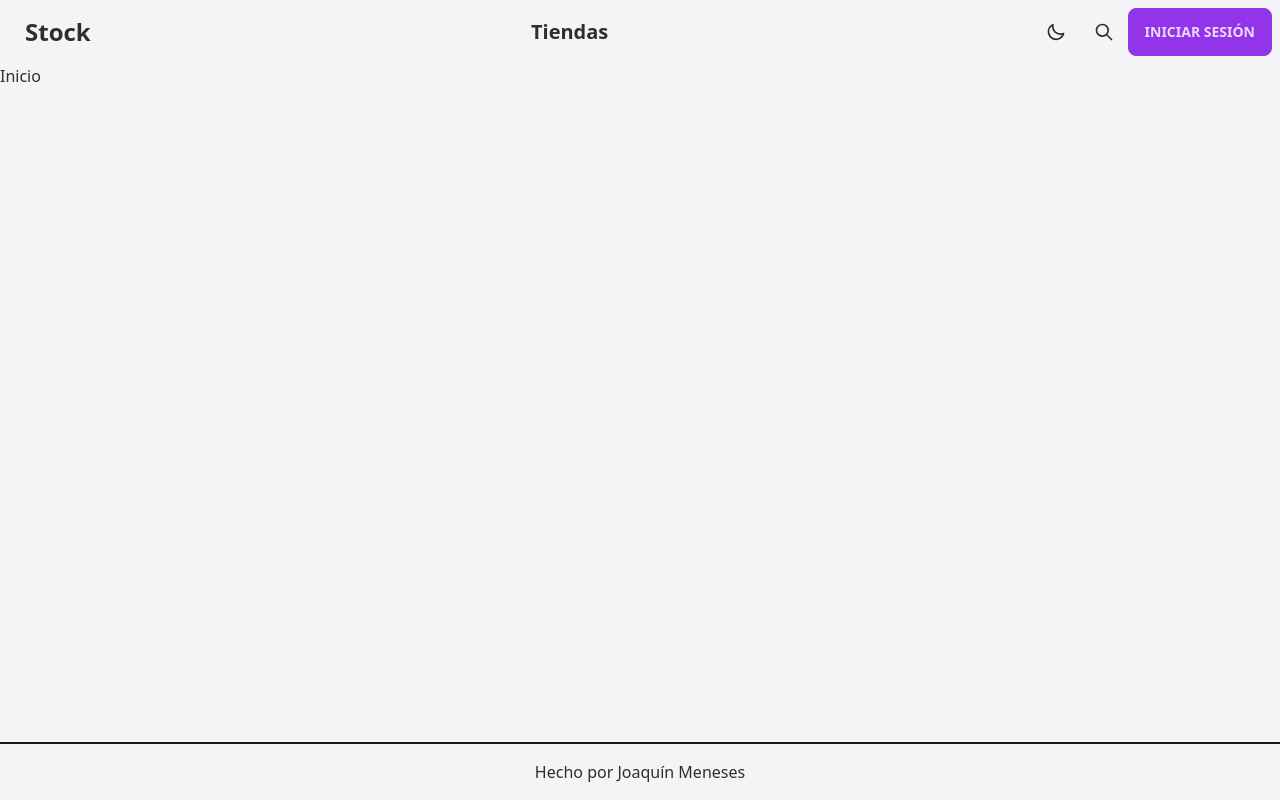
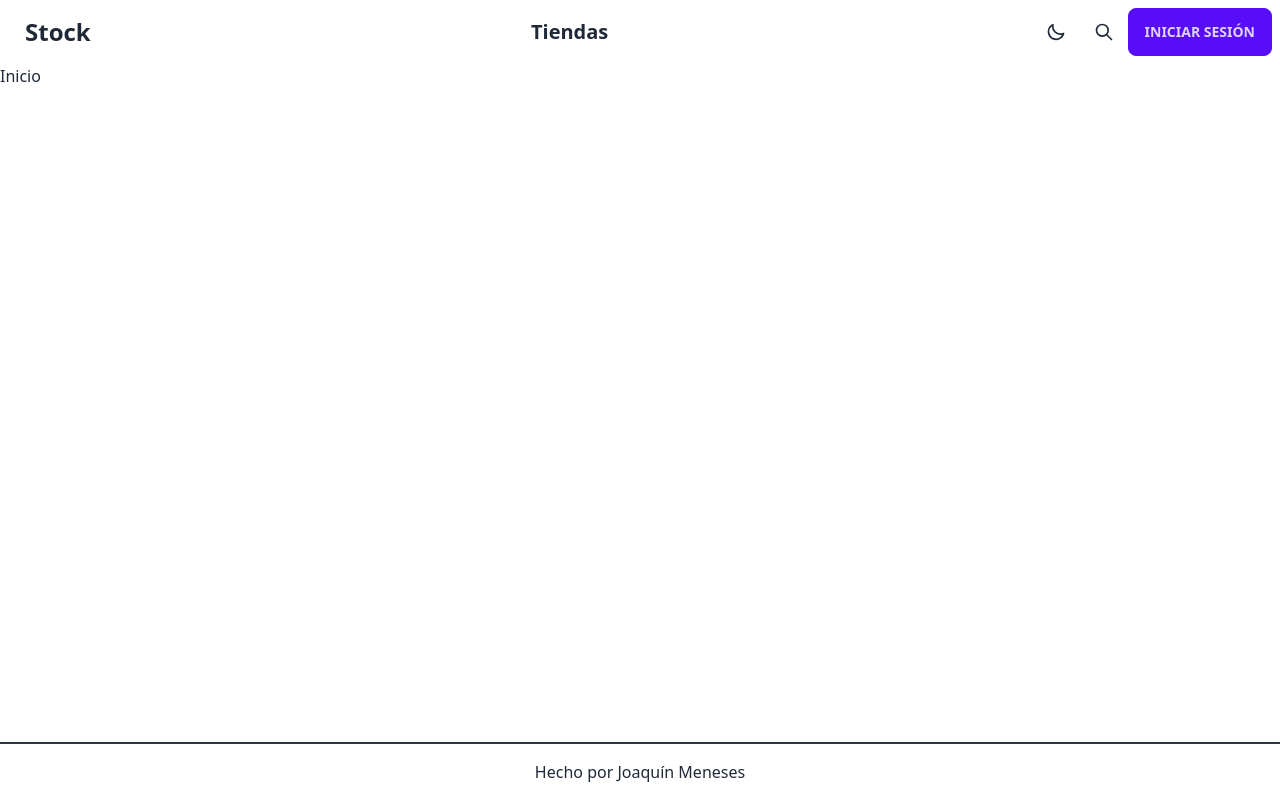
Before and after one commit to JoaquinMeneses/Stock-Front, a Next.js app: page / in a window 1280 px wide. Built offline with nearby package versions, Linux system fonts and the light colour scheme.

Commit message:
Fix toggle theme mode

```diff
--- a/app/layout.tsx
+++ b/app/layout.tsx
@@ -1,10 +1,11 @@
+"use client";
 import "./globals.css";
 import { Inter } from "next/font/google";
 import NavBar from "@/components/NavBar";
 import Footer from "@/components/Footer";
 
-/* import useStore from "@/store/store";
- */
+import useStore from "@/store/store";
+
 import type { Metadata } from "next";
 export const metadata: Metadata = {
   title: "Stock",
@@ -18,11 +19,11 @@ export default function RootLayout({
 }: {
   children: React.ReactNode;
 }) {
-/*   const { theme } = useStore();
- */
+  const { theme } = useStore();
+
   return (
     <>
-      <html lang="es" className="h-screen">
+      <html lang="es" className="h-screen" data-theme={theme}>
         <body className="flex flex-col h-full">
           <NavBar />
           <main className="flex-grow">{children}</main>
--- a/components/Menu.tsx
+++ b/components/Menu.tsx
@@ -1,13 +1,13 @@
 import Profile from "./Profile";
 import Auth from "./Auth";
 
-/* import useStore from "@/store/store";
- */
+import useStore from "@/store/store";
+
 const user = true;
 
 const Menu = () => {
-/*   const { setTheme } = useStore();
- */
+  const { setTheme } = useStore();
+
   const Cart = () => {
     return (
       <div className="btn btn-ghost btn-circle">
@@ -33,7 +33,7 @@ const Menu = () => {
     <div>
       <div
         className="swap swap-rotate btn btn-ghost btn-circle"
-        /* onClick={setTheme} */
+        onClick={setTheme}
       >
         <input type="checkbox" />
         <svg
--- a/store/store.tsx
+++ b/store/store.tsx
@@ -1,4 +1,4 @@
-/* import { create } from "zustand";
+import { create } from "zustand";
 
 type Store = {
   theme: string;
@@ -12,4 +12,3 @@ const useStore = create<Store>()((set) => ({
 }));
 
 export default useStore;
- */
```
